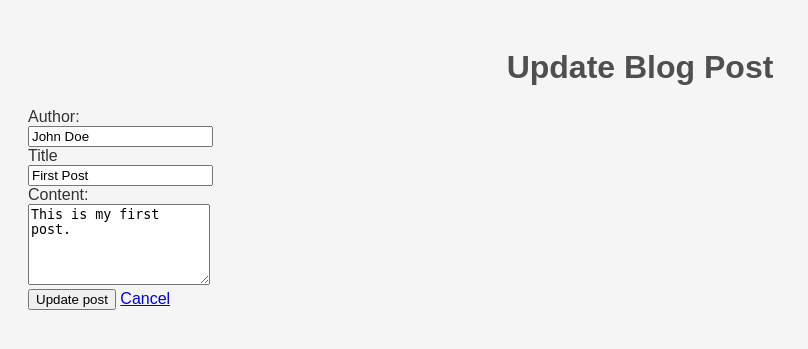
After one commit to ck-code-98/Masterblog, a Flask app: page /update/1 in a window 1280 px wide. The commit adds this page. Shown: the top 349 px of the page, without its empty margins (0-808 px from the left). Run offline with Flask 3, Linux system fonts and the light colour scheme.

Commit message:
Added Update route

```diff
--- a/app.py
+++ b/app.py
@@ -5,6 +5,7 @@ with open("data.json", encoding="utf-8") as file:
     data = json.load(file)
 
 app = Flask(__name__)
+
 
 @app.route('/')
 def index():
@@ -52,5 +53,34 @@ def delete(post_id):
     return render_template("delete.html", post=post)
 
 
+@app.route('/update/<int:post_id>', methods=['GET', 'POST'])
+def update(post_id):
+    post = None
+    for element in data:
+        if element.get("id") == post_id:
+            post = element
+            break
+    if post is None:
+        return "Post not found", 404
+
+    if request.method == 'POST':
+        title = request.form.get("title")
+        author = request.form.get("author")
+        content = request.form.get("content")
+
+        if not title or not author or not content:
+            return render_template('update.html', post=post)
+
+        post["title"] = title
+        post["author"] = author
+        post["content"] = content
+
+        with open("data.json", "w", encoding="utf-8") as filehandle:
+            json.dump(data, filehandle, indent=2)
+        return redirect(url_for("index"))
+
+    return render_template('update.html', post=post)
+
+
 if __name__ == '__main__':
     app.run(host="0.0.0.0", port=5000, debug=True)
--- a/data.json
+++ b/data.json
@@ -10,5 +10,11 @@
     "author": "Jane Doe",
     "title": "Second Post",
     "content": "This is another post."
+  },
+  {
+    "id": 3,
+    "title": "Third Post",
+    "author": "Slim Shady",
+    "content": "Yet another post"
   }
 ]
--- a/templates/index.html
+++ b/templates/index.html
@@ -21,6 +21,9 @@
         <form action="{{ url_for('delete', post_id=post.id) }}" method="POST" style="display:inline">
             <button type="submit">Delete post</button>
         </form>
+        <form action="{{ url_for('update', post_id=post.id) }}" method="POST" style="display:inline">
+            <button type="submit">Update post</button>
+        </form>
     </div>
         {% endfor %}
     {% else %}
--- /dev/null
+++ b/templates/update.html
@@ -0,0 +1,26 @@
+<!DOCTYPE html>
+<html lang="en">
+<head>
+    <meta charset="UTF-8">
+    <meta name="viewport" content="width=device-width, initial-scale=1.0">
+    <title>Update Blog Post</title>
+    <link rel="stylesheet" href="{{ url_for('static', filename='style.css') }}">
+</head>
+<body>
+    <h1>Update Blog Post</h1>
+
+    <form action="{{ url_for('update', post_id=post['id']) }}" method="POST">
+        <label for="author">Author:</label><br>
+        <input type="text" id="author" name="author" value="{{ post.author }}" required><br>
+
+        <label for="title">Title</label><br>
+        <input type="text" id="title" name="title" value="{{ post.title }}" required><br>
+
+        <label for="content">Content:</label><br>
+        <textarea id="content" name="content" rows="5" required>{{ post.content }}</textarea><br>
+
+        <button type="submit">Update post</button>
+        <a href="{{ url_for('index') }}">Cancel</a>
+    </form>
+</body>
+</html>
```
Also changed, not shown: templates/delete.html (+14 -5 lines).
